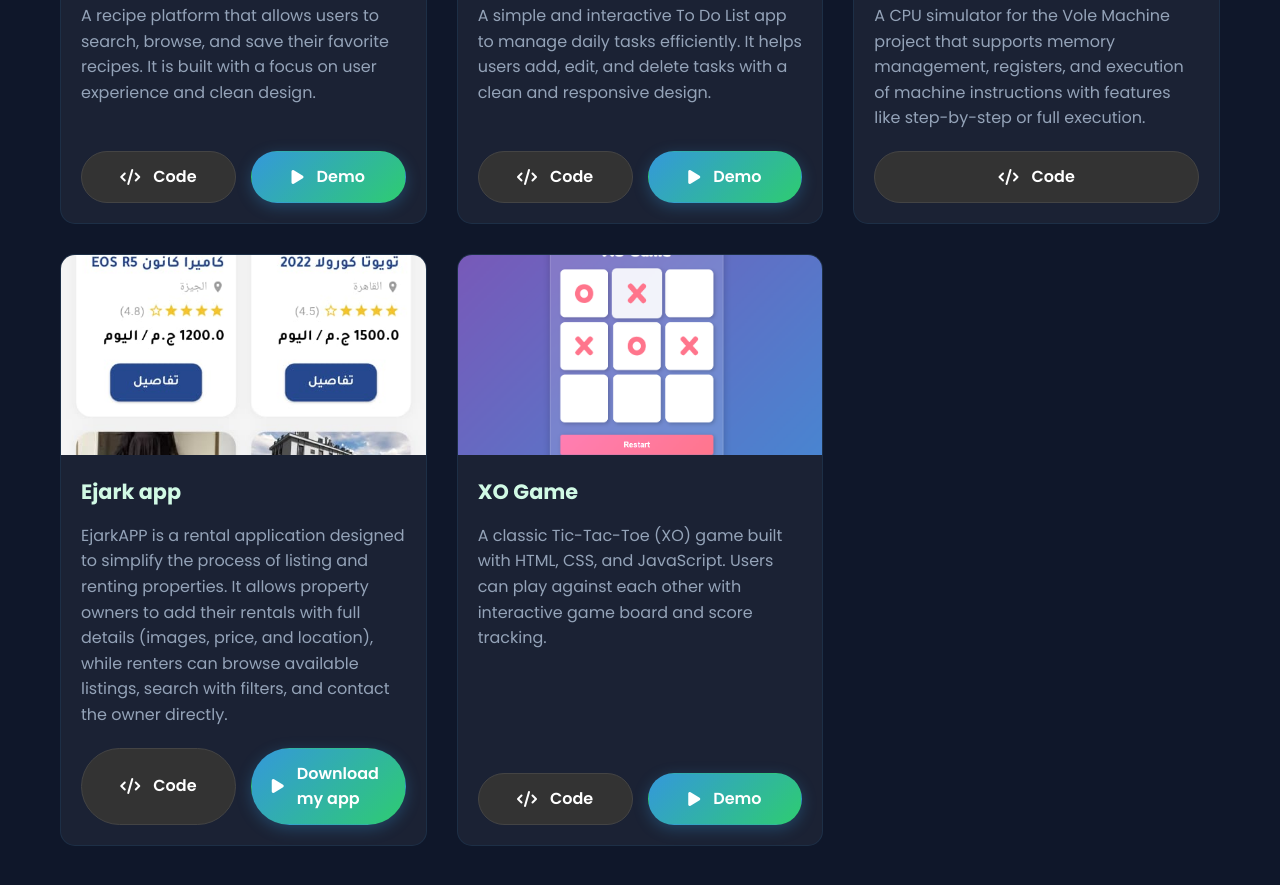
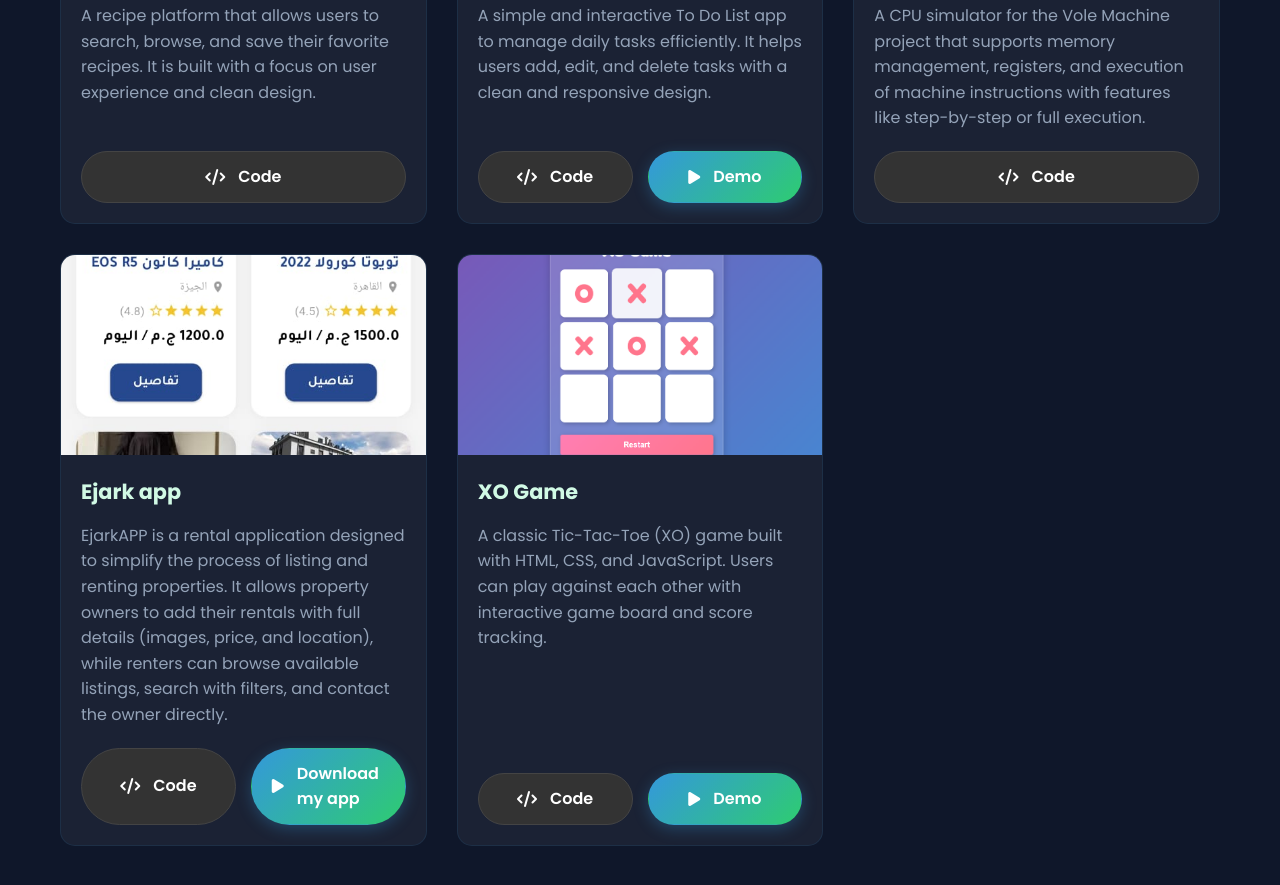
Before and after one commit to HabibaIbrahim6/PortoFolio, a plain HTML site: page index.html in a window 1280 px wide. Shown: the part 6135-7020 px from the top of the page. Drawn offline with Linux system fonts and the light colour scheme; files whose address does not match are found by name.

Commit message:
Update index.html

```diff
--- a/index.html
+++ b/index.html
@@ -393,7 +393,7 @@
             </p>
             <div class="card-links">
               <a href="https://github.com/HabibaIbrahim6/Recipe_Webstie.git" target="_blank" class="project-btn code-btn"><i class="fas fa-code"></i> Code</a>
-              <a href="#" class="project-btn demo-btn"><i class="fas fa-play"></i> Demo</a>
+<!--               <a href="#" class="project-btn demo-btn"><i class="fas fa-play"></i> Demo</a> -->
             </div>
           </div>
         </div>
```
